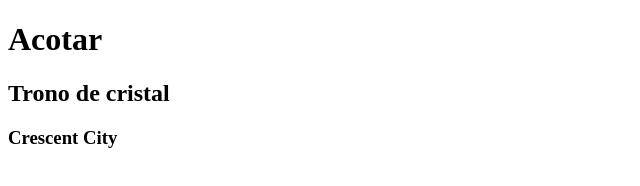
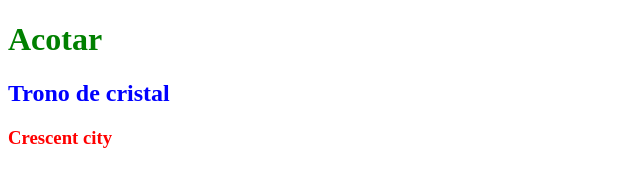
Before and after one commit to YennyMarcelaMarquezCorreaADSO/VueBasicoDirectivas, a plain HTML site: page index.html in a window 1280 px wide. Shown: the whole page, without its empty margins (0-640 px from the left). Drawn offline with nearby package versions, Linux system fonts and the light colour scheme.

Commit message:
feat: :sparkles: Directiva v-html
Desarrollo de ejemplo directiva v-html

```diff
--- a/componentes/my-components.js
+++ b/componentes/my-components.js
@@ -1,9 +1,9 @@
 export default{
     data(){
         return {
-            basico: "Acotar",
-            intermedio: "Trono de cristal",
-            avanzado:"Crescent City",
+            basico: `<strong style="color:green;">Acotar</strong>`,
+            intermedio: `<strong style="color:blue;">Trono de cristal</strong>`,
+            avanzado:`<strong style="color:red;">Crescent city</strong>`,
         }
     }
 }
--- a/index.html
+++ b/index.html
@@ -12,9 +12,9 @@
 <body>
 
     <div id="app">
-        <h1 v-text="basico"></h1>
-        <h2 v-text="intermedio"></h2>
-        <h3 v-text="avanzado"></h3>
+        <h1 v-html="basico"></h1>
+        <h2 v-html="intermedio"></h2>
+        <h3 v-html="avanzado"></h3>
     </div>
 
 </body>
```
